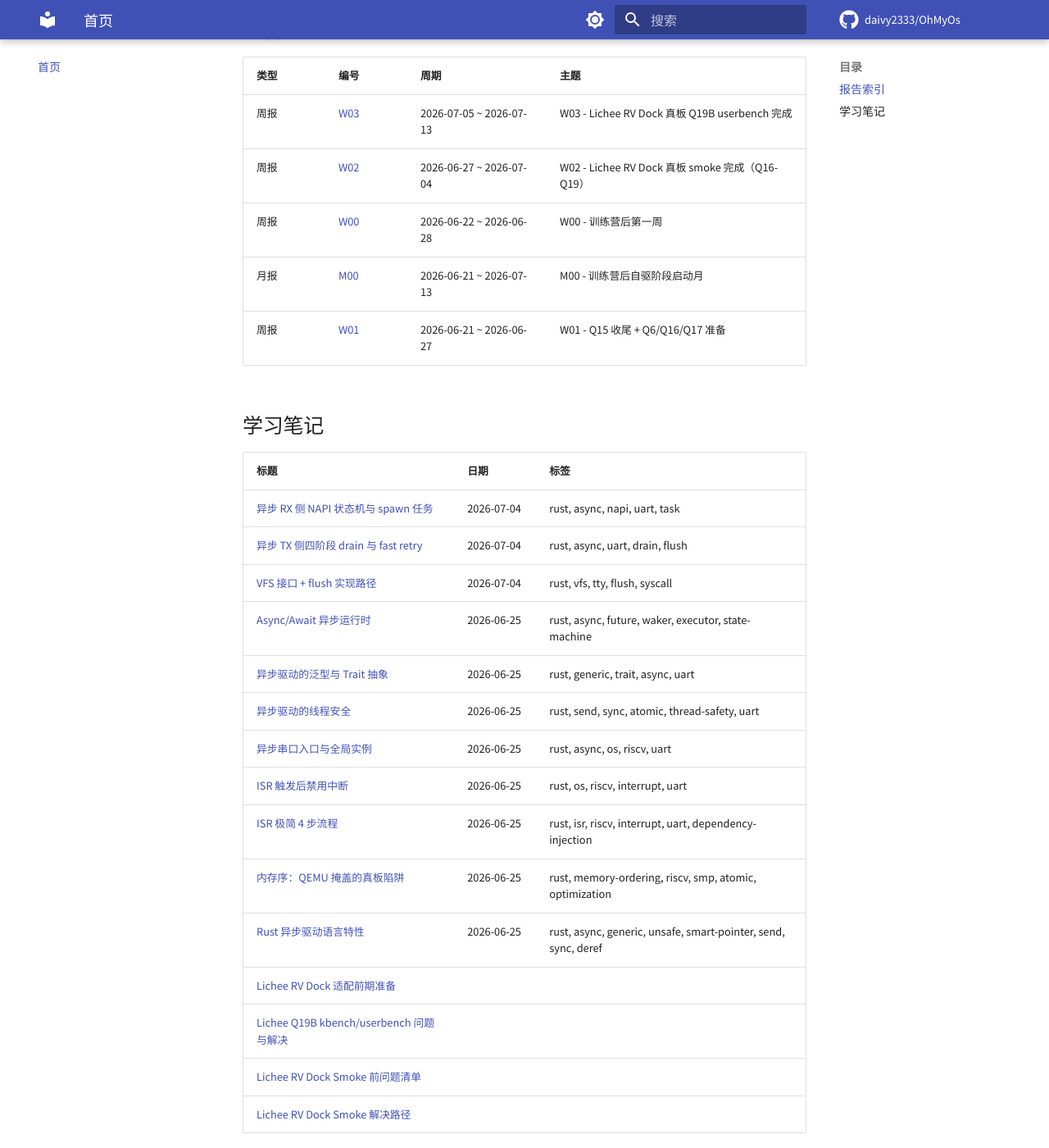
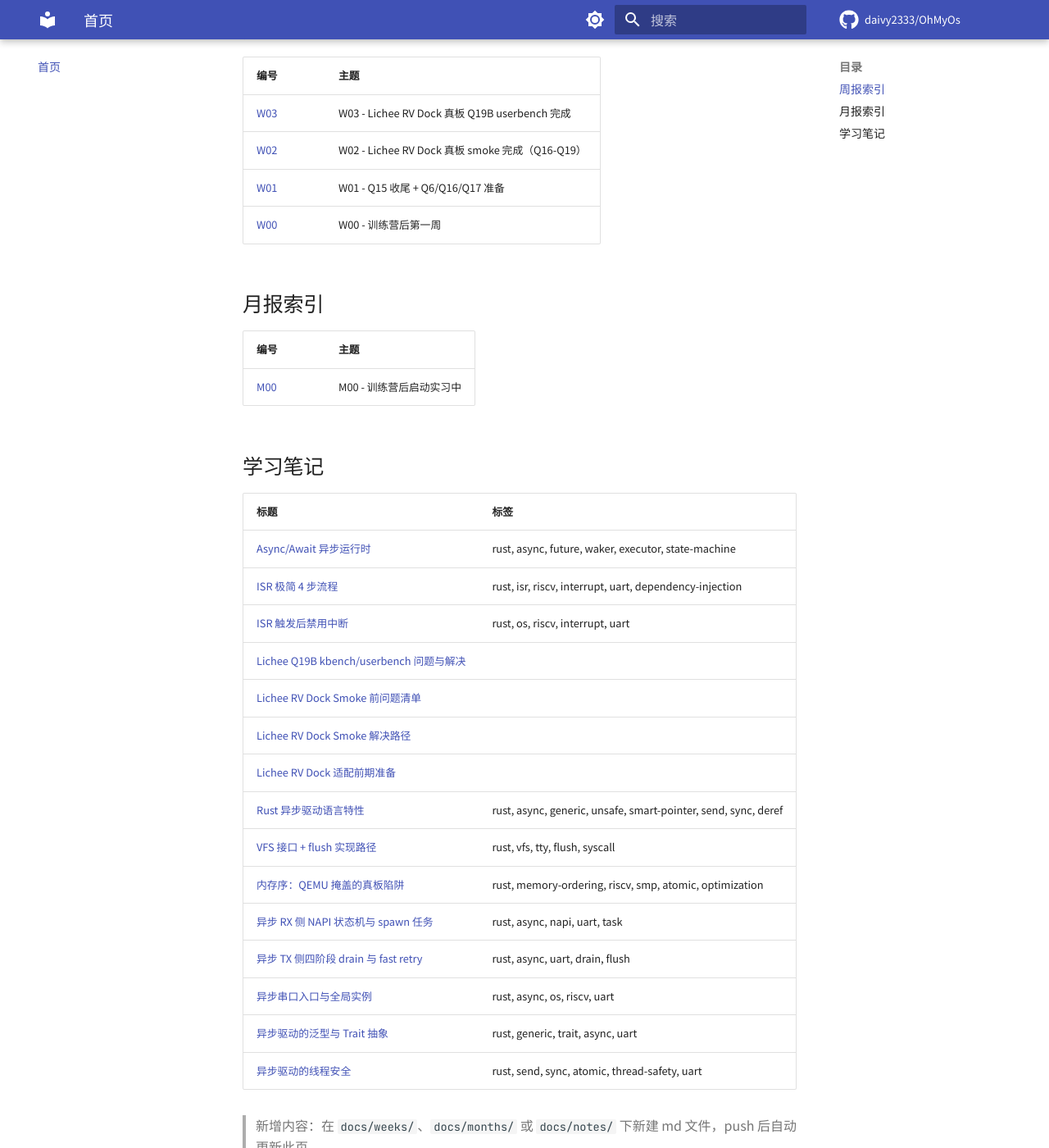
Before and after one commit to daivy2333/OhMyOs, an MkDocs documentation site: the page built from docs/index.md, in a window 1280 px wide and 1400 px high, scrolled down 350 px. Shown: the whole window at 82% size. Built offline with MkDocs 1.6.1 and Material for MkDocs 9.7.7, drawn with Linux system fonts in a browser that asks for light colours; comment, search, counter and statistics services are not loaded.

Commit message:
repo(monthly report update)

```diff
--- a/docs/index.md
+++ b/docs/index.md
@@ -5,38 +5,45 @@
 - 训练营期间的学习记录请见 [2026sOsReport](https://github.com/daivy2333/2026sOsReport)
 - 本仓库从训练营结束后开始持续更新，用于沉淀学习轨迹
 
-## 报告索引
+## 周报索引
 
 <!-- WEEKLY_INDEX_START -->
-| 类型 | 编号 | 周期 | 主题 |
-| --- | --- | --- | --- |
-| 周报 | [W03](weeks/weekly-2026-W03) | 2026-07-05 ~ 2026-07-13 | W03 - Lichee RV Dock 真板 Q19B userbench 完成 |
-| 周报 | [W02](weeks/weekly-2026-W02) | 2026-06-27 ~ 2026-07-04 | W02 - Lichee RV Dock 真板 smoke 完成（Q16-Q19） |
-| 周报 | [W00](weeks/weekly-2026-W00) | 2026-06-22 ~ 2026-06-28 | W00 - 训练营后第一周 |
-| 月报 | [M00](weeks/monthly-2026-M00) | 2026-06-21 ~ 2026-07-13 | M00 - 训练营后自驱阶段启动月 |
-| 周报 | [W01](weeks/weekly-2026-W01) | 2026-06-21 ~ 2026-06-27 | W01 - Q15 收尾 + Q6/Q16/Q17 准备 |
+| 编号 | 主题 |
+| --- | --- |
+| [W03](weeks/weekly-2026-W03) | W03 - Lichee RV Dock 真板 Q19B userbench 完成 |
+| [W02](weeks/weekly-2026-W02) | W02 - Lichee RV Dock 真板 smoke 完成（Q16-Q19） |
+| [W01](weeks/weekly-2026-W01) | W01 - Q15 收尾 + Q6/Q16/Q17 准备 |
+| [W00](weeks/weekly-2026-W00) | W00 - 训练营后第一周 |
 <!-- WEEKLY_INDEX_END -->
+
+## 月报索引
+
+<!-- MONTHLY_INDEX_START -->
+| 编号 | 主题 |
+| --- | --- |
+| [M00](months/monthly-2026-M00) | M00 - 训练营后启动实习中 |
+<!-- MONTHLY_INDEX_END -->
 
 ## 学习笔记
 
 <!-- NOTES_INDEX_START -->
-| 标题 | 日期 | 标签 |
-| --- | --- | --- |
-| [异步 RX 侧 NAPI 状态机与 spawn 任务](notes/async-rx-napi-and-spawn) | 2026-07-04 | rust, async, napi, uart, task |
-| [异步 TX 侧四阶段 drain 与 fast retry](notes/async-tx-copier-drain) | 2026-07-04 | rust, async, uart, drain, flush |
-| [VFS 接口 + flush 实现路径](notes/async-vfs-flush-path) | 2026-07-04 | rust, vfs, tty, flush, syscall |
-| [Async/Await 异步运行时](notes/async-await-runtime) | 2026-06-25 | rust, async, future, waker, executor, state-machine |
-| [异步驱动的泛型与 Trait 抽象](notes/async-driver-generics) | 2026-06-25 | rust, generic, trait, async, uart |
-| [异步驱动的线程安全](notes/async-driver-thread-safety) | 2026-06-25 | rust, send, sync, atomic, thread-safety, uart |
-| [异步串口入口与全局实例](notes/async-uart-entry) | 2026-06-25 | rust, async, os, riscv, uart |
-| [ISR 触发后禁用中断](notes/isr-disable-level-trigger) | 2026-06-25 | rust, os, riscv, interrupt, uart |
-| [ISR 极简 4 步流程](notes/isr-minimal-4-step) | 2026-06-25 | rust, isr, riscv, interrupt, uart, dependency-injection |
-| [内存序：QEMU 掩盖的真板陷阱](notes/memory-ordering-smp) | 2026-06-25 | rust, memory-ordering, riscv, smp, atomic, optimization |
-| [Rust 异步驱动语言特性](notes/rust-async-driver-basics) | 2026-06-25 | rust, async, generic, unsafe, smart-pointer, send, sync, deref |
-| [Lichee RV Dock 适配前期准备](notes/lichee-adaptation-prework) |  |  |
-| [Lichee Q19B kbench/userbench 问题与解决](notes/lichee-q19b-benchmark-problems-solutions) |  |  |
-| [Lichee RV Dock Smoke 前问题清单](notes/lichee-smoke-problems) |  |  |
-| [Lichee RV Dock Smoke 解决路径](notes/lichee-smoke-solutions) |  |  |
+| 标题 | 标签 |
+| --- | --- |
+| [Async/Await 异步运行时](notes/async-await-runtime) | rust, async, future, waker, executor, state-machine |
+| [ISR 极简 4 步流程](notes/isr-minimal-4-step) | rust, isr, riscv, interrupt, uart, dependency-injection |
+| [ISR 触发后禁用中断](notes/isr-disable-level-trigger) | rust, os, riscv, interrupt, uart |
+| [Lichee Q19B kbench/userbench 问题与解决](notes/lichee-q19b-benchmark-problems-solutions) |  |
+| [Lichee RV Dock Smoke 前问题清单](notes/lichee-smoke-problems) |  |
+| [Lichee RV Dock Smoke 解决路径](notes/lichee-smoke-solutions) |  |
+| [Lichee RV Dock 适配前期准备](notes/lichee-adaptation-prework) |  |
+| [Rust 异步驱动语言特性](notes/rust-async-driver-basics) | rust, async, generic, unsafe, smart-pointer, send, sync, deref |
+| [VFS 接口 + flush 实现路径](notes/async-vfs-flush-path) | rust, vfs, tty, flush, syscall |
+| [内存序：QEMU 掩盖的真板陷阱](notes/memory-ordering-smp) | rust, memory-ordering, riscv, smp, atomic, optimization |
+| [异步 RX 侧 NAPI 状态机与 spawn 任务](notes/async-rx-napi-and-spawn) | rust, async, napi, uart, task |
+| [异步 TX 侧四阶段 drain 与 fast retry](notes/async-tx-copier-drain) | rust, async, uart, drain, flush |
+| [异步串口入口与全局实例](notes/async-uart-entry) | rust, async, os, riscv, uart |
+| [异步驱动的泛型与 Trait 抽象](notes/async-driver-generics) | rust, generic, trait, async, uart |
+| [异步驱动的线程安全](notes/async-driver-thread-safety) | rust, send, sync, atomic, thread-safety, uart |
 <!-- NOTES_INDEX_END -->
 
-> 新增内容：在 `docs/weeks/` 或 `docs/notes/` 下新建 md 文件，push 后自动更新此页。
+> 新增内容：在 `docs/weeks/`、`docs/months/` 或 `docs/notes/` 下新建 md 文件，push 后自动更新此页。
--- a/mkdocs.yml
+++ b/mkdocs.yml
@@ -44,31 +44,34 @@ theme:
 
 nav:
   - 首页: index.md
-  - 报告索引:
+  - 周报索引:
       # NAV_WEEKS_START
       - W03 - Lichee RV Dock 真板 Q19B userbench 完成: weeks/weekly-2026-W03.md
       - W02 - Lichee RV Dock 真板 smoke 完成（Q16-Q19）: weeks/weekly-2026-W02.md
+      - W01 - Q15 收尾 + Q6/Q16/Q17 准备: weeks/weekly-2026-W01.md
       - W00 - 训练营后第一周: weeks/weekly-2026-W00.md
-      - M00 - 训练营后自驱阶段启动月: weeks/monthly-2026-M00.md
-      - W01 - Q15 收尾 + Q6/Q16/Q17 准备: weeks/weekly-2026-W01.md
       # NAV_WEEKS_END
+  - 月报索引:
+      # NAV_MONTHS_START
+      - M00 - 训练营后启动实习中: months/monthly-2026-M00.md
+      # NAV_MONTHS_END
   - 学习笔记:
       # NAV_NOTES_START
-      - 异步 RX 侧 NAPI 状态机与 spawn 任务: notes/async-rx-napi-and-spawn.md
-      - 异步 TX 侧四阶段 drain 与 fast retry: notes/async-tx-copier-drain.md
-      - VFS 接口 + flush 实现路径: notes/async-vfs-flush-path.md
       - Async/Await 异步运行时: notes/async-await-runtime.md
-      - 异步驱动的泛型与 Trait 抽象: notes/async-driver-generics.md
-      - 异步驱动的线程安全: notes/async-driver-thread-safety.md
-      - 异步串口入口与全局实例: notes/async-uart-entry.md
+      - ISR 极简 4 步流程: notes/isr-minimal-4-step.md
       - ISR 触发后禁用中断: notes/isr-disable-level-trigger.md
-      - ISR 极简 4 步流程: notes/isr-minimal-4-step.md
-      - 内存序：QEMU 掩盖的真板陷阱: notes/memory-ordering-smp.md
-      - Rust 异步驱动语言特性: notes/rust-async-driver-basics.md
-      - Lichee RV Dock 适配前期准备: notes/lichee-adaptation-prework.md
       - Lichee Q19B kbench/userbench 问题与解决: notes/lichee-q19b-benchmark-problems-solutions.md
       - Lichee RV Dock Smoke 前问题清单: notes/lichee-smoke-problems.md
       - Lichee RV Dock Smoke 解决路径: notes/lichee-smoke-solutions.md
+      - Lichee RV Dock 适配前期准备: notes/lichee-adaptation-prework.md
+      - Rust 异步驱动语言特性: notes/rust-async-driver-basics.md
+      - VFS 接口 + flush 实现路径: notes/async-vfs-flush-path.md
+      - 内存序：QEMU 掩盖的真板陷阱: notes/memory-ordering-smp.md
+      - 异步 RX 侧 NAPI 状态机与 spawn 任务: notes/async-rx-napi-and-spawn.md
+      - 异步 TX 侧四阶段 drain 与 fast retry: notes/async-tx-copier-drain.md
+      - 异步串口入口与全局实例: notes/async-uart-entry.md
+      - 异步驱动的泛型与 Trait 抽象: notes/async-driver-generics.md
+      - 异步驱动的线程安全: notes/async-driver-thread-safety.md
       # NAV_NOTES_END
 
 plugins:
```
Also changed, not shown: README.md (+23 -18 lines), docs/months/monthly-2026-M00.md (renamed from docs/weeks/monthly-2026-M00.md, +5 -3 lines), 1 other file.
